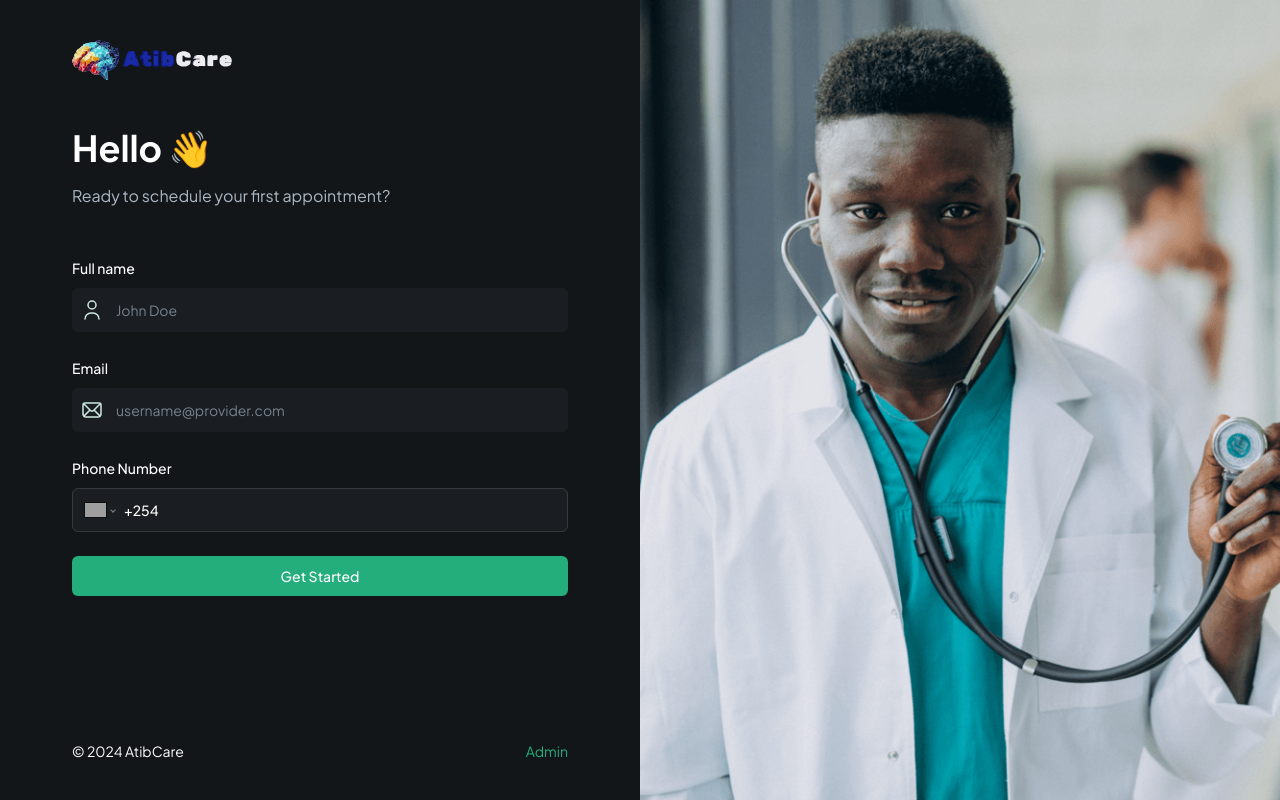
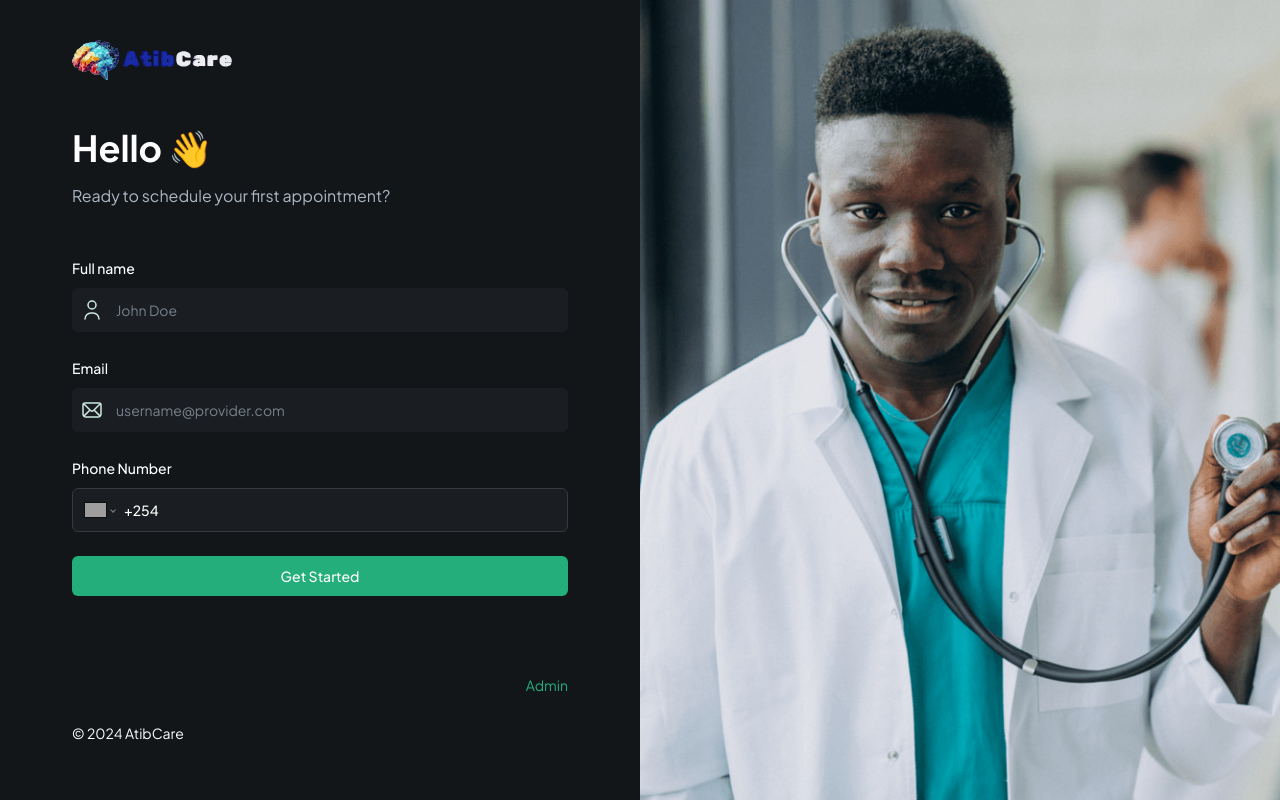
Before and after one commit to eMode18/abit, a Next.js app: page / in a window 1280 px wide. Built offline with nearby package versions, Linux system fonts and the light colour scheme; no server answers; grey boxes are pictures that could not be loaded.

Commit message:
adjusted patient register pagem

```diff
--- a/app/page.tsx
+++ b/app/page.tsx
@@ -22,7 +22,7 @@ export default function Home({ searchParams }: SearchParamProps) {
           <PatientForm />
 
           <div className="text-14-regular mt-20 flex justify-between">
-            <p className="justify-items-end to-dark-600 xl:text-left">
+            <p className="justify-items-end py-12 to-dark-600 xl:text-left">
               © 2024 AtibCare
             </p>
             <Link href="/?admin=true" className="text-green-500">
```
